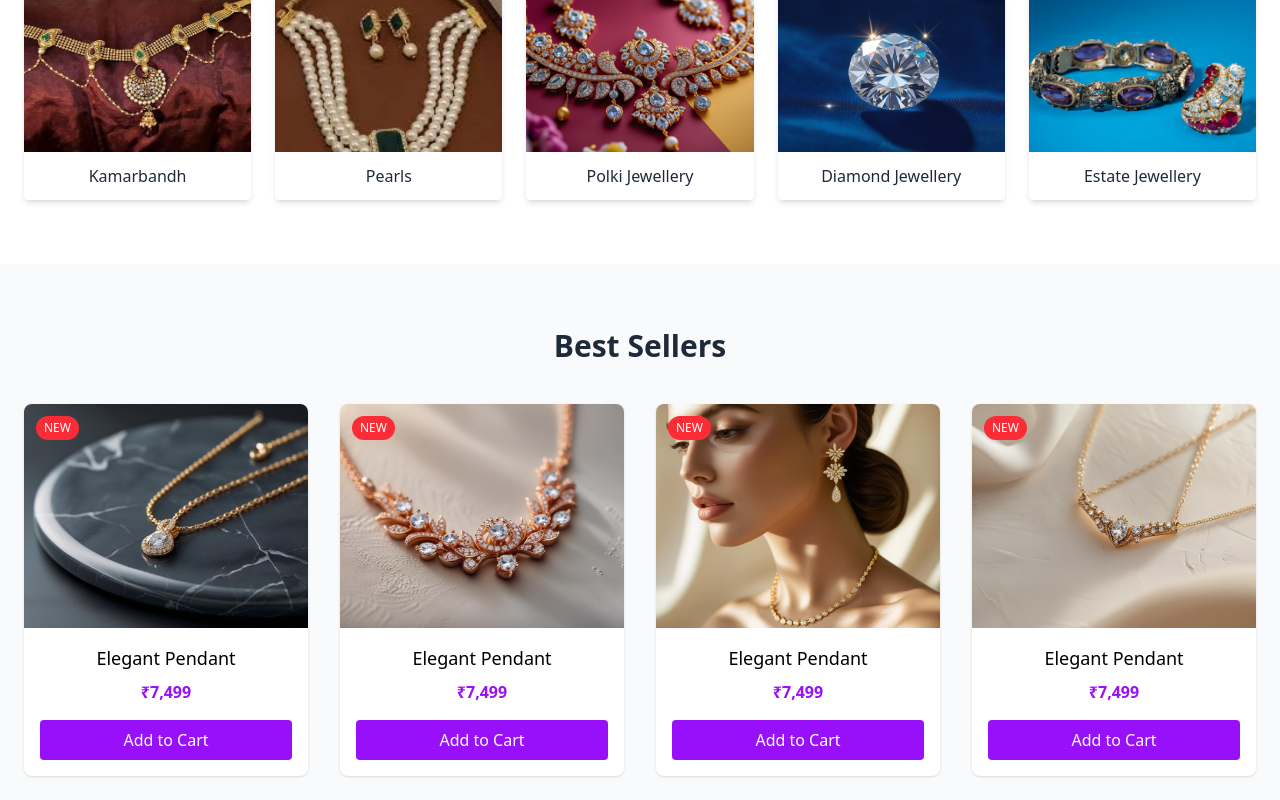
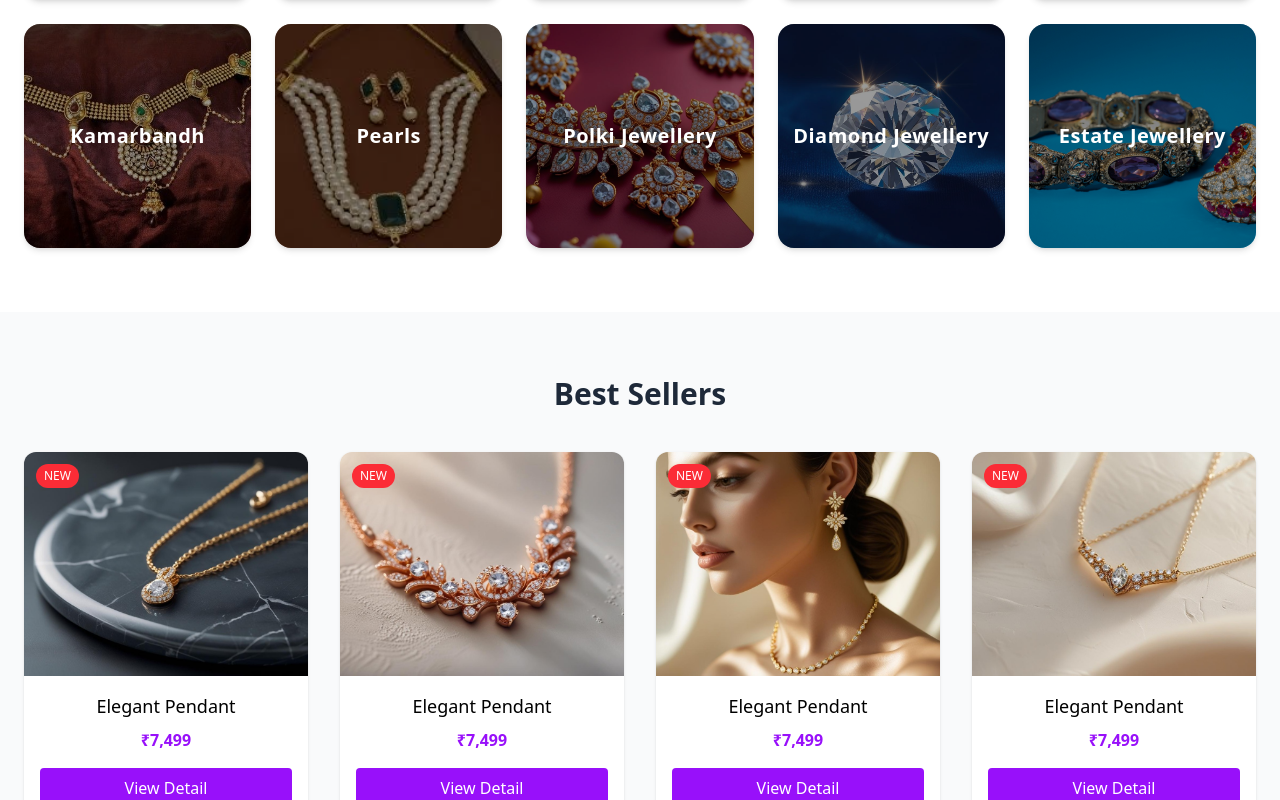
Before and after one commit to NeelHirani/jewellery-store, a React (Vite) app: page / in a window 1280 px wide. Shown: the part 1260-2060 px from the top of the page. Built offline with nearby package versions, Linux system fonts and the light colour scheme.

Commit message:
Hover and Text

```diff
--- a/src/pages/Home.jsx
+++ b/src/pages/Home.jsx
@@ -89,7 +89,6 @@ export default function Home() {
             }`}
           />
         ))}
-
         <div className="absolute inset-0 bg-black/40 z-20 flex flex-col justify-center items-center text-center px-4">
           <motion.h1
             key={slideData[current].heading}
@@ -122,7 +121,6 @@ export default function Home() {
             </Link>
           </motion.div>
         </div>
-
         <div className="absolute bottom-6 left-1/2 transform -translate-x-1/2 flex gap-2 z-30">
           {slideData.map((_, i) => (
             <button
@@ -158,11 +156,17 @@ export default function Home() {
           {categories.map((cat, i) => (
             <div
               key={i}
-              className="shadow-md hover:shadow-xl rounded overflow-hidden transition-transform duration-300 hover:scale-105 bg-white"
+              className="relative group shadow-md hover:shadow-xl rounded-2xl overflow-hidden transition-transform duration-300 hover:scale-105 bg-white"
             >
-              <img src={cat.image} alt={cat.title} className="w-full h-40 object-cover" />
-              <div className="p-3">
-                <h3 className="text-md font-medium text-gray-800">{cat.title}</h3>
+              <img
+                src={cat.image}
+                alt={cat.title}
+                className="w-full h-56 object-cover"
+              />
+              <div className="absolute inset-0 bg-black/40 group-hover:bg-black/70 transition duration-300 flex items-center justify-center">
+                <h3 className="text-white group-hover:text-yellow-400 text-xl font-semibold tracking-wide transition">
+                  {cat.title}
+                </h3>
               </div>
             </div>
           ))}
@@ -174,11 +178,16 @@ export default function Home() {
         <h2 className="text-3xl font-semibold text-gray-800 mb-10">Best Sellers</h2>
         <div className="grid grid-cols-1 sm:grid-cols-2 md:grid-cols-4 gap-8 max-w-7xl mx-auto">
           {[1, 2, 3, 4].map((_, index) => (
-            <div key={index} className="bg-white shadow rounded-lg overflow-hidden relative group">
+            <motion.div
+              key={index}
+              whileHover={{ scale: 1.05 }}
+              transition={{ duration: 0.3 }}
+              className="bg-white shadow rounded-xl overflow-hidden relative"
+            >
               <img
                 src={`/images/hero${index + 1}.jpg`}
                 alt="bestseller"
-                className="h-56 w-full object-cover transition-transform duration-300 group-hover:scale-105"
+                className="h-56 w-full object-cover"
               />
               <span className="absolute top-3 left-3 bg-red-500 text-white text-xs px-2 py-1 rounded-full">
                 NEW
@@ -187,15 +196,15 @@ export default function Home() {
                 <h3 className="font-medium text-lg">Elegant Pendant</h3>
                 <p className="text-purple-600 font-semibold">₹7,499</p>
                 <button className="mt-2 w-full bg-purple-600 text-white py-2 rounded hover:bg-purple-700 transition">
-                  Add to Cart
+                  View Detail
                 </button>
               </div>
-            </div>
+            </motion.div>
           ))}
         </div>
       </section>
 
-      {/* Deals of the Week - Full Bar */}
+      {/* Deals of the Week */}
       <section className="py-16 px-0 bg-purple-100">
         <div className="w-full relative h-[450px] overflow-hidden">
           {dealsData.map((deal, index) => (
@@ -211,7 +220,9 @@ export default function Home() {
 
           <div className="absolute inset-0 bg-black/40 z-20 flex flex-col justify-center items-start px-10 md:px-20 text-white">
             <h2 className="text-4xl font-bold mb-2">Deals of the Week</h2>
-            <p className="text-lg mb-4">{dealsData[dealIndex].title} — {dealsData[dealIndex].price}</p>
+            <p className="text-lg mb-4">
+              {dealsData[dealIndex].title} — {dealsData[dealIndex].price}
+            </p>
             <Link
               to="/products"
               className="bg-purple-600 text-white px-5 py-3 rounded hover:bg-purple-700 transition"
```
